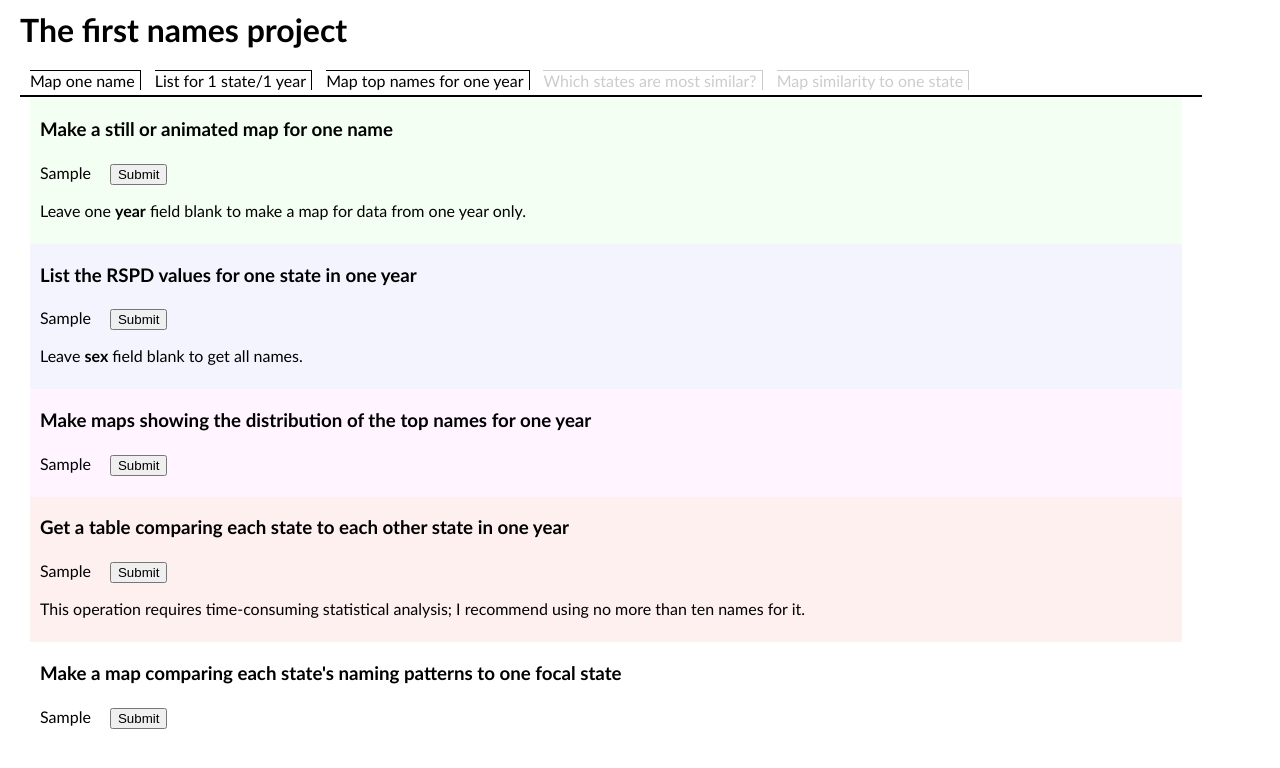
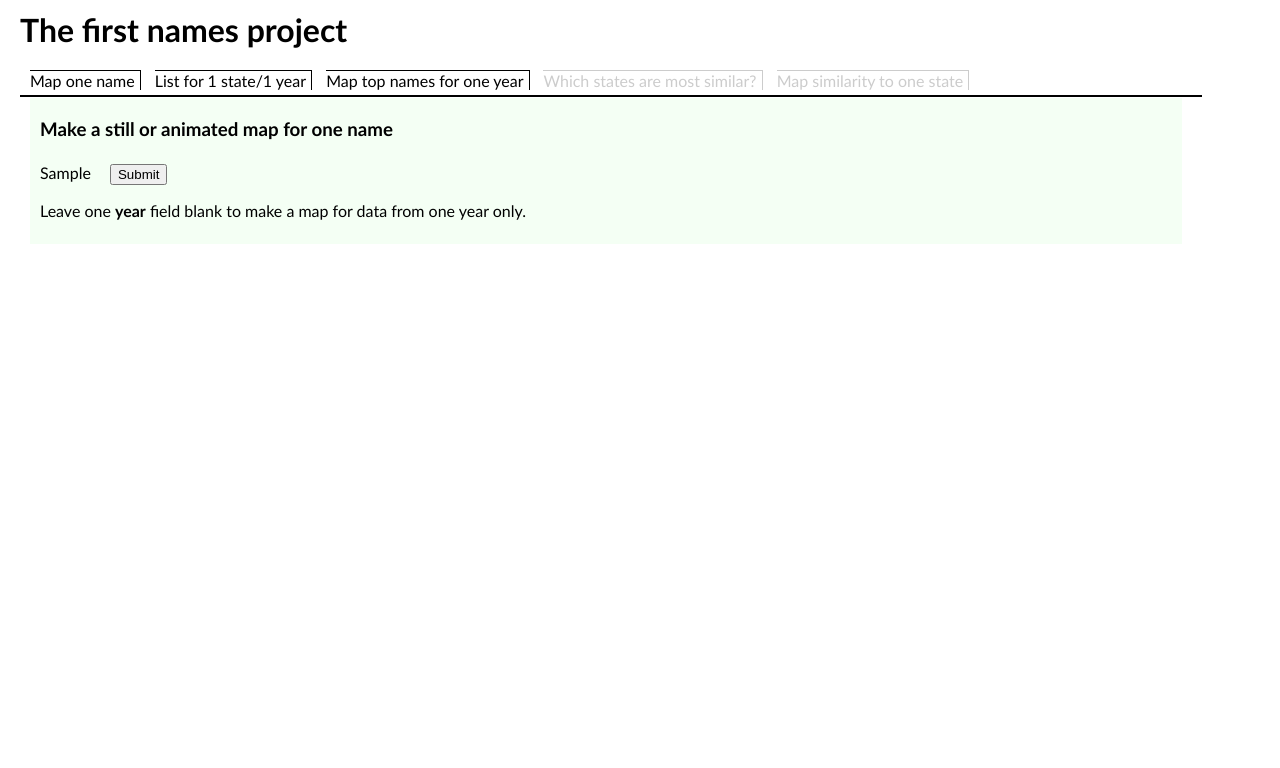
Before and after one commit to eweisser/name-popularity-django, a Django app: template templates/names/index.html in a window 1280 px wide. Shown: the top 768 px of the page. Run offline with Django 3.2, Linux system fonts and the light colour scheme; the template is opened without the code that fills it: most values are stand-ins (such as "Sample title", 1, 10 or a date in 2020).

Commit message:
update to index page template

```diff
--- a/templates/names/index.html
+++ b/templates/names/index.html
@@ -6,6 +6,22 @@
   <link rel="stylesheet" type="text/css" href="{% static 'style.css' %}">
 
   <style>
+
+      #oneNameMap {
+        display: block;
+      }
+      #oneStateNameReport {
+        display: none;
+      }
+      #oneYearHundredNamesMap {
+        display: none;
+      }
+      #oneYearAllStatesComparisonReport {
+        display: none;
+      }
+      #allStatesToOneStateMap {
+        display: none;
+      }
 
   body {
     background-color: #ffffff;
```
